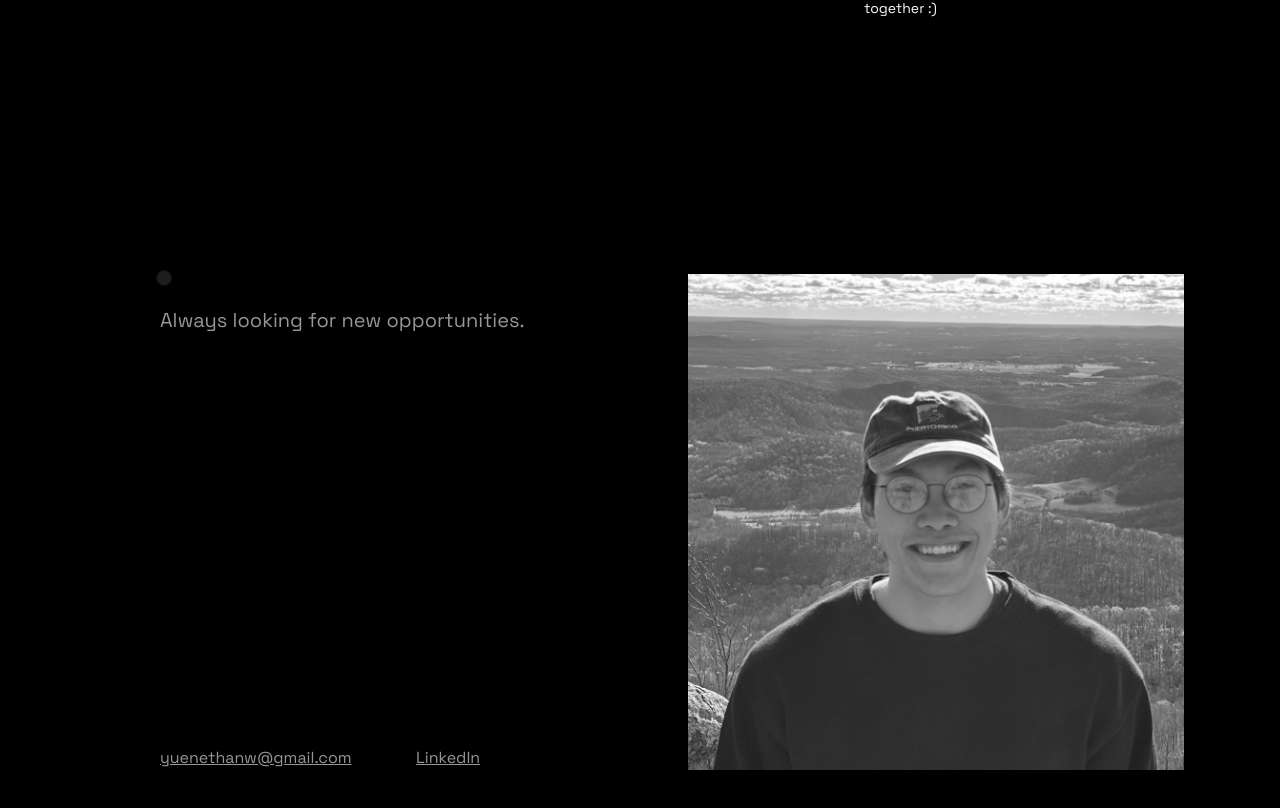
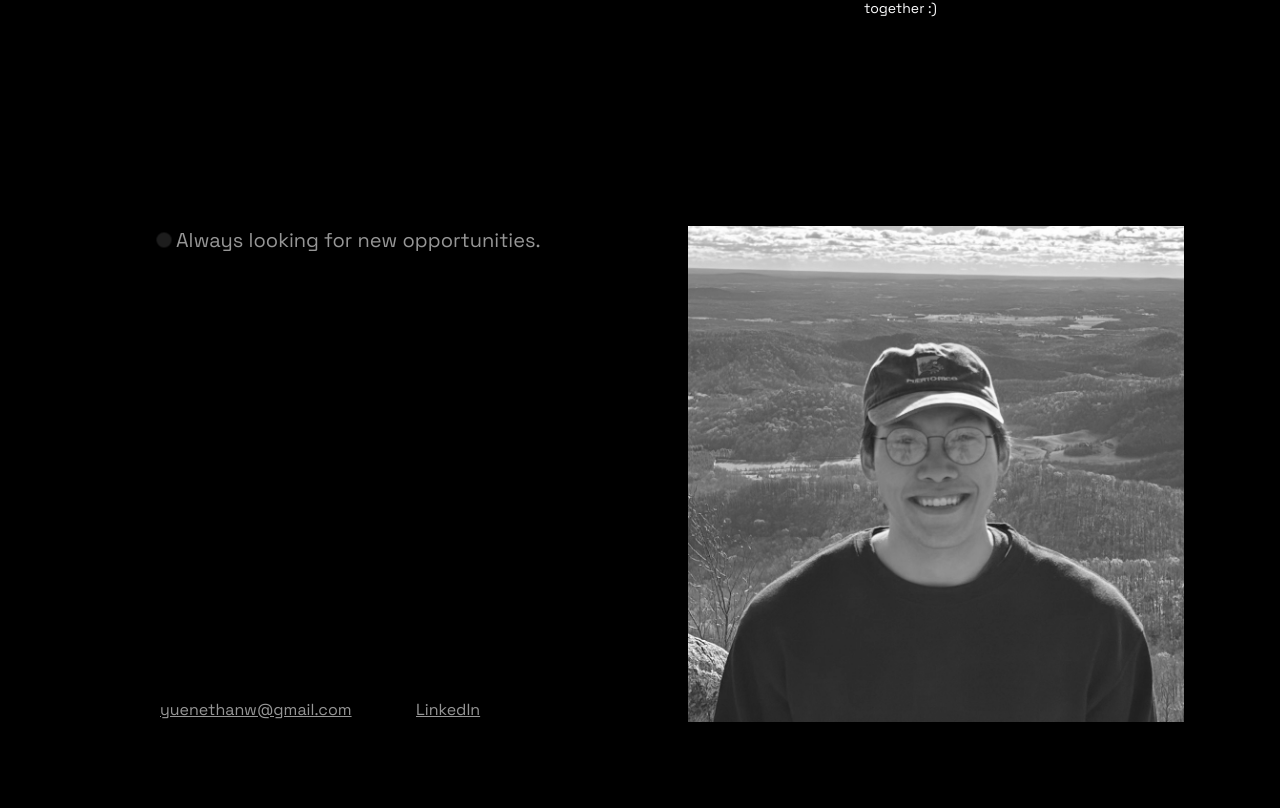
Before and after one commit to ethanwhyy/ethanwhyy.github.io, a Next.js app: page / in a window 1280 px wide. Shown: the part 1506-2314 px from the top of the page. Built offline with nearby package versions, Linux system fonts and the light colour scheme.

Commit message:
testing some moves
-reducing vertical padding
-moving 'always looking'

```diff
--- a/app/page.tsx
+++ b/app/page.tsx
@@ -365,7 +365,7 @@
                 </section>
 
                 {/* Contact Section */}
-                <section id="contact" className="min-h-screen px-4 md:px-24 py-8 md:py-16 md:ml-16 section contact">
+                <section id="contact" className="min-h-screen px-4 md:px-24 md:py-4 md:ml-16 section contact">
                 <motion.div
                   initial={{ y: 100, opacity: 0 }}
                   whileInView={{ y: 0, opacity: 1 }}
@@ -378,10 +378,10 @@
                     <div className="content space-y-6">
                       <div className="look flex items-center gap-2">
                         <div className="dot w-2 h-2 rounded-full bg-[#fefeff] animate-ping" />
-                      </div>
-                      <div className="status text-[#969696] text-xl">
+                        <div className="status text-[#969696] text-xl">
                           <h3>Always looking for new opportunities.</h3>
                         </div>
+                      </div>
                     </div>
 
                     <div className="actions grid grid-cols-2 sm:grid-cols-2 gap-4">
@@ -418,8 +418,6 @@
                       height={400}
                       className="w-full h-full object-cover"
                     />
-                    <div className="image-overlay-01 absolute top-0 left-0 w-full h-full" />
-                    <div className="image-overlay-02 absolute top-0 left-0 w-full h-full" />
                   </figure>
                 </div>
                 </motion.div>
```
